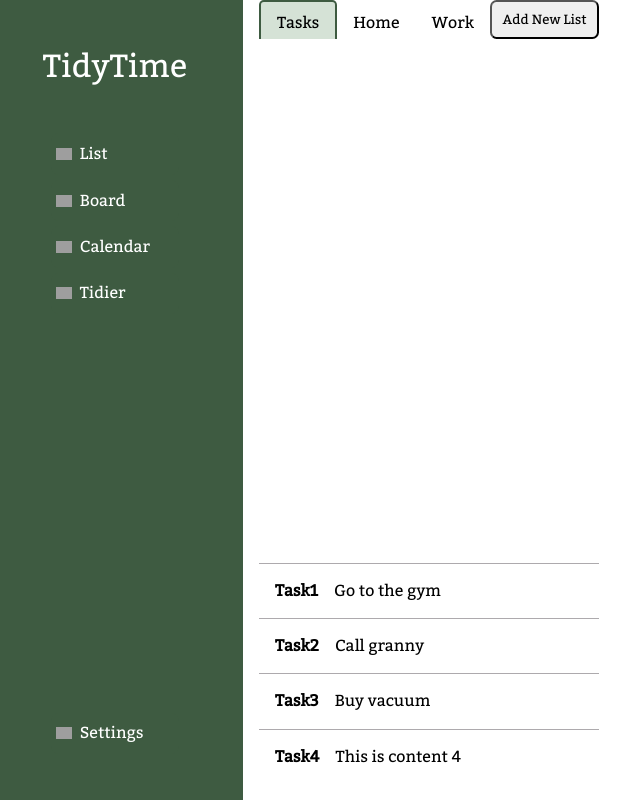
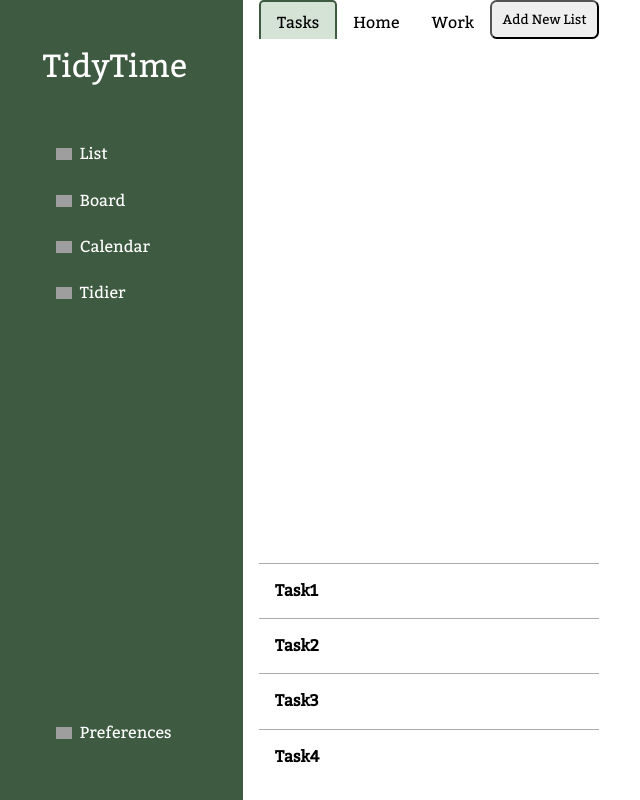
Before and after one commit to garciafdezpatricia/TidyTime, a Next.js app in the folder client/: page /components/Tabs/Tab in a window 1280 px wide. Shown: the whole page, without its empty margins (13-653 px from the left). Built offline with nearby package versions, Linux system fonts and the light colour scheme; grey boxes are pictures that could not be loaded.

Commit message:
Tasks on list can now be crossed out

```diff
--- a/client/pages/components/Menu/Menu.tsx
+++ b/client/pages/components/Menu/Menu.tsx
@@ -29,7 +29,7 @@ export function MenuSideBar() {
             <section className="sidebar-menu-settings">
                 <Button className="menu-button" onClick={() => router.push('/settings')}>
                     <Icon src="menu/settings.png" alt="Settings" />
-                    Settings
+                    Preferences
                 </Button>
             </section>
         </section>
--- a/client/pages/components/Tabs/Tab.scss
+++ b/client/pages/components/Tabs/Tab.scss
@@ -71,7 +71,7 @@
     height: 3em;
 }
 
-.task {
+.task, .task-done {
     display: flex;
     gap: 1rem;
     width: 100%;
@@ -79,4 +79,16 @@
     padding-top: .7rem;
     padding-bottom: .7rem;
     padding-left: 1rem;
+    cursor: pointer;
 }
+
+.task-done {
+    text-decoration: line-through;
+    text-decoration-thickness: 2px;
+    background-color: var.$hover-green;
+}
+
+.task-content {
+    display: flex;
+    gap: 2rem;
+}
--- a/client/pages/components/Tabs/Tab.tsx
+++ b/client/pages/components/Tabs/Tab.tsx
@@ -1,28 +1,28 @@
-import { SetStateAction, useState } from "react";
+import { SetStateAction, useEffect, useState } from "react";
 import PromptModal from "../Modal/PromptModal/PromptModal";
 
 export default function Tab() {
 
-    const [toggleState, setToggleState] = useState(0);
+    const [selectedList, setSelectedList] = useState(0);
     const [tabs, setTabs] = useState<Array<string>>(['Tasks', 'Home', 'Work']);
-    const [content, setContent] = useState([
+    const [todo, setToDo] = useState([
         [
-            {title : 'Task1', desc: 'Go to the gym'},
-            {title : 'Task2', desc: 'Call granny'},
-            {title : 'Task3', desc: 'Buy vacuum'},
-            {title : 'Task4', desc: 'This is content 4'},
+            {done: false, title : 'Task1', desc: 'Go to the gym'},
+            {done: false, title : 'Task2', desc: 'Call granny'},
+            {done: false, title : 'Task3', desc: 'Buy vacuum'},
+            {done: false, title : 'Task4', desc: 'This is content 4'},
         ],
         [
-            {title : 'Task1', desc: 'Load dishwasher'},
-            {title : 'Task2', desc: 'Cleaning the bathroom'},
-            {title : 'Task3', desc: 'Do laundry'},
-            {title : 'Task4', desc: 'Mop'},
+            {done: false, title : 'Task1', desc: 'Load dishwasher'},
+            {done: false, title : 'Task2', desc: 'Cleaning the bathroom'},
+            {done: false, title : 'Task3', desc: 'Do laundry'},
+            {done: false, title : 'Task4', desc: 'Mop'},
         ],
         [
-            {title : 'Task1', desc: 'Call Giselle'},
-            {title : 'Task2', desc: 'Print EDP reports'},
-            {title : 'Task3', desc: 'Update documentation'},
-            {title : 'Task4', desc: 'Clean calendar'},
+            {done: false, title : 'Task1', desc: 'Call Giselle'},
+            {done: false, title : 'Task2', desc: 'Print EDP reports'},
+            {done: false, title : 'Task3', desc: 'Update documentation'},
+            {done: false, title : 'Task4', desc: 'Clean calendar'},
         ]])
     const [isNewList, setNewList] = useState(false);
     const [title, setTitle] = useState('');
@@ -38,8 +38,27 @@ export default function Tab() {
         setTitle('');
     }
 
-    const toggleTabAndContent = (index: SetStateAction<number>) => {
-        setToggleState(index)
+    const handleListSelection = (index: SetStateAction<number>) => {
+        setSelectedList(index)
+    }
+
+    const handleCheck = (event:any, itemIndex:any) => {
+        setToDo(prevTodo => {
+            return prevTodo.map((list, index) => {
+                if (index === selectedList) {
+                    // remove item from list
+                    const updatedList = list.filter((_, i) => i !== itemIndex);
+                    // if event is not done, it is being marked as done
+                    if (!event.done) {
+                        return [...updatedList, { ...list[itemIndex], done: !list[itemIndex].done }];
+                    }
+                    else {
+                        return [{ ...list[itemIndex], done: !list[itemIndex].done }, ...updatedList];
+                    }
+                }
+                return list;
+            });
+        });
     }
 
     return (
@@ -48,9 +67,9 @@ export default function Tab() {
                 {
                     tabs.map((tab, index) => (
                         <section
-                            className={toggleState === index ? "active-tab" : "tab"}
+                            className={selectedList === index ? "active-tab" : "tab"}
                             key={index}
-                            onClick={() => toggleTabAndContent(index)}
+                            onClick={() => handleListSelection(index)}
                         >{tab}
                         </section>
                     ))
@@ -62,19 +81,19 @@ export default function Tab() {
             <button className="tab-container add-tab" onClick={addTab}>Add New List</button>
             <section className="tab-content-container">
                 {
-                    content.map((content, index) => (
-                        <section className={toggleState === index ? "active-content" : "content"}
+                    todo.map((content, index) => (
+                        <ul className={selectedList === index ? "active-content" : "content"}
                             key={index}>
                                 {
-                                    //TODO: make tasks checkable
                                     content.map((item, itemIndex) => (
-                                        <article className="task" key={itemIndex}>
-                                            <h4>{item.title}</h4>
-                                            <p>{item.desc}</p>
-                                        </article>
+                                        <li className={item.done ? "task-done" : "task"} key={itemIndex} onClick={(e) => handleCheck(item, itemIndex)}>
+                                            <div className="task-content">
+                                                <h4>{item.title}</h4>
+                                            </div>
+                                        </li>
                                     ))
                                 }
-                        </section>
+                        </ul>
                     ))
                 }
             </section>
```
